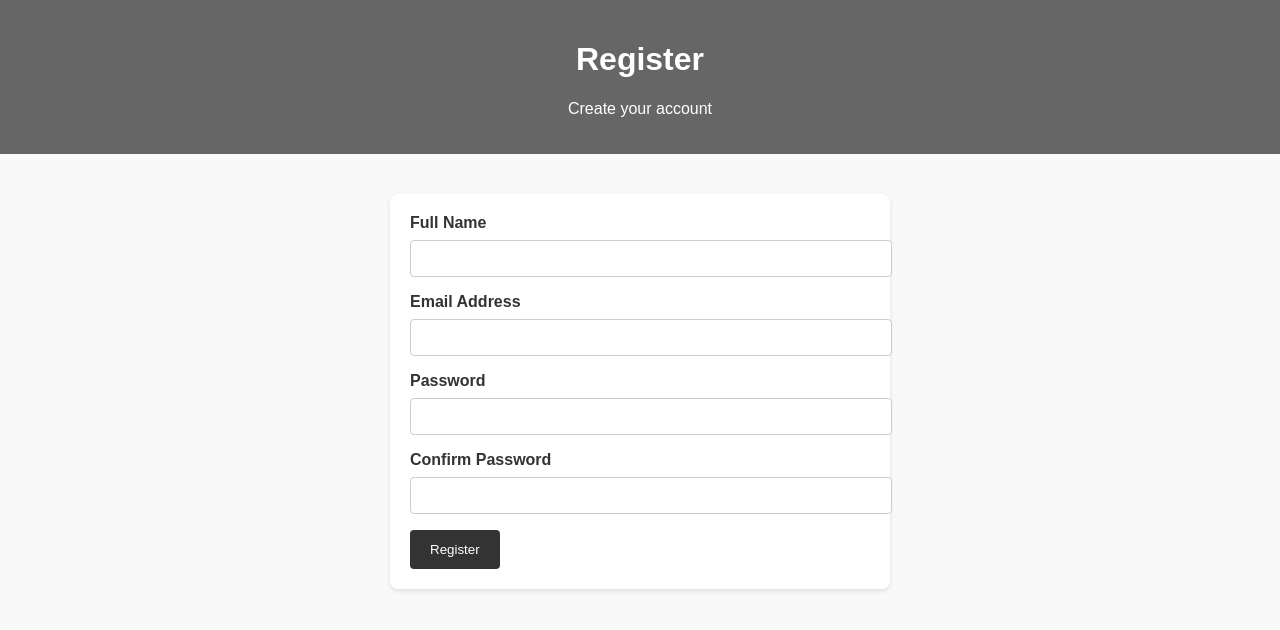
After one commit to pranavchachra1702/Django, a Python web app: template djangodemo/djangodemo/mysite/templates/register.html in a window 1280 px wide. The commit adds this page. Shown: the top 630 px of the page. Run offline with Jinja, Linux system fonts and the light colour scheme; the template is opened without the code that fills it, so the values that code supplies are empty.

Commit message:
Add static pages with forms and media embeds
- Added index.html for Home page
- Added about.html with paragraph and embedded YouTube video
- Added services.html for services section
- Added register.html with registration form
- Added contact.html with contact form and Google Map embed

```diff
--- a/djangodemo/djangodemo/djangodemo/urls.py
+++ b/djangodemo/djangodemo/djangodemo/urls.py
@@ -23,4 +23,7 @@ urlpatterns = [
     path("admin/", admin.site.urls),
     path("", views.index, name="index"),
     path("about/", views.about, name="about"),
+    path("services/",views.services, name="services"),
+    path("contact/",views.contact, name="contact"),
+    path("register/",views.register, name="register")
 ]
--- /dev/null
+++ b/djangodemo/djangodemo/mysite/templates/register.html
@@ -0,0 +1,80 @@
+<!doctype html>
+<html lang="en">
+<head>
+  <meta charset="utf-8" />
+  <meta name="viewport" content="width=device-width, initial-scale=1" />
+  <title>Register • YourSite</title>
+  <style>
+    body {
+      margin: 0;
+      font-family: Arial, sans-serif;
+      background: #f9f9f9;
+      color: #333;
+    }
+    header {
+      background: #666;
+      color: #fff;
+      text-align: center;
+      padding: 20px;
+    }
+    main {
+      max-width: 500px;
+      margin: 40px auto;
+      padding: 0 20px;
+    }
+    form {
+      background: #fff;
+      padding: 20px;
+      border-radius: 8px;
+      box-shadow: 0 2px 5px rgba(0,0,0,0.1);
+    }
+    label {
+      display: block;
+      margin-bottom: 8px;
+      font-weight: bold;
+    }
+    input {
+      width: 100%;
+      padding: 10px;
+      margin-bottom: 16px;
+      border: 1px solid #ccc;
+      border-radius: 4px;
+    }
+    button {
+      background: #333;
+      color: #fff;
+      padding: 12px 20px;
+      border: none;
+      border-radius: 4px;
+      cursor: pointer;
+    }
+    button:hover {
+      background: #000;
+    }
+  </style>
+</head>
+<body>
+  <header>
+    <h1>Register</h1>
+    <p>Create your account</p>
+  </header>
+
+  <main>
+    <form action="#" method="post">
+      <label for="name">Full Name</label>
+      <input type="text" id="name" name="name" required>
+
+      <label for="email">Email Address</label>
+      <input type="email" id="email" name="email" required>
+
+      <label for="password">Password</label>
+      <input type="password" id="password" name="password" required>
+
+      <label for="confirm-password">Confirm Password</label>
+      <input type="password" id="confirm-password" name="confirm-password" required>
+
+      <button type="submit">Register</button>
+    </form>
+  </main>
+</body>
+</html>
```
Also changed, not shown: djangodemo/djangodemo/mysite/templates/about.html (+13 -42 lines), djangodemo/djangodemo/mysite/templates/contact.html (added, +90 -0 lines), djangodemo/djangodemo/mysite/templates/services.html (added, +60 -0 lines), djangodemo/djangodemo/mysite/views.py (+9 -0 lines).
